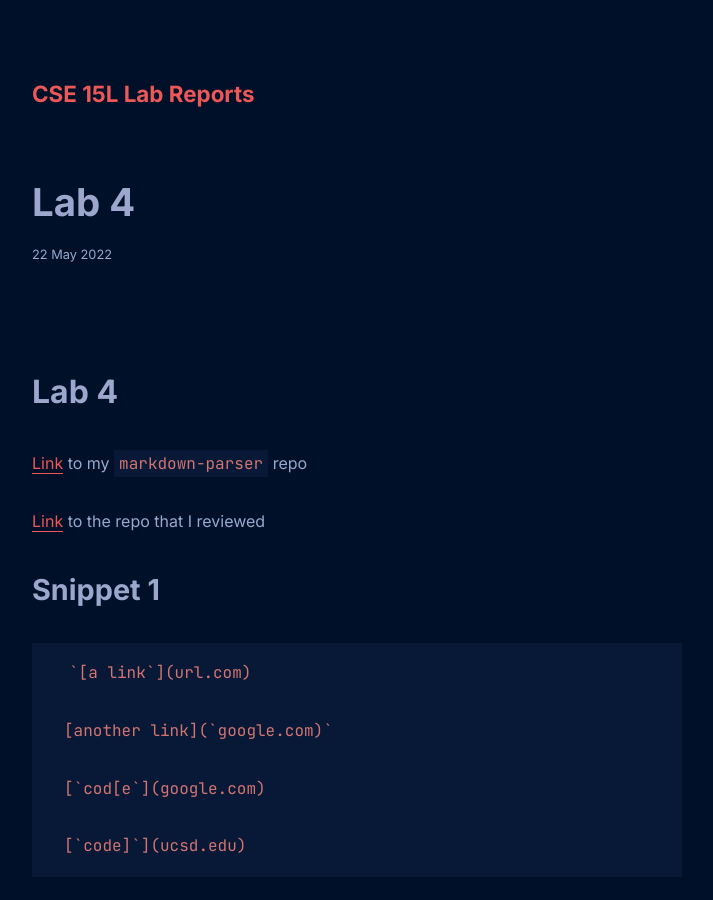
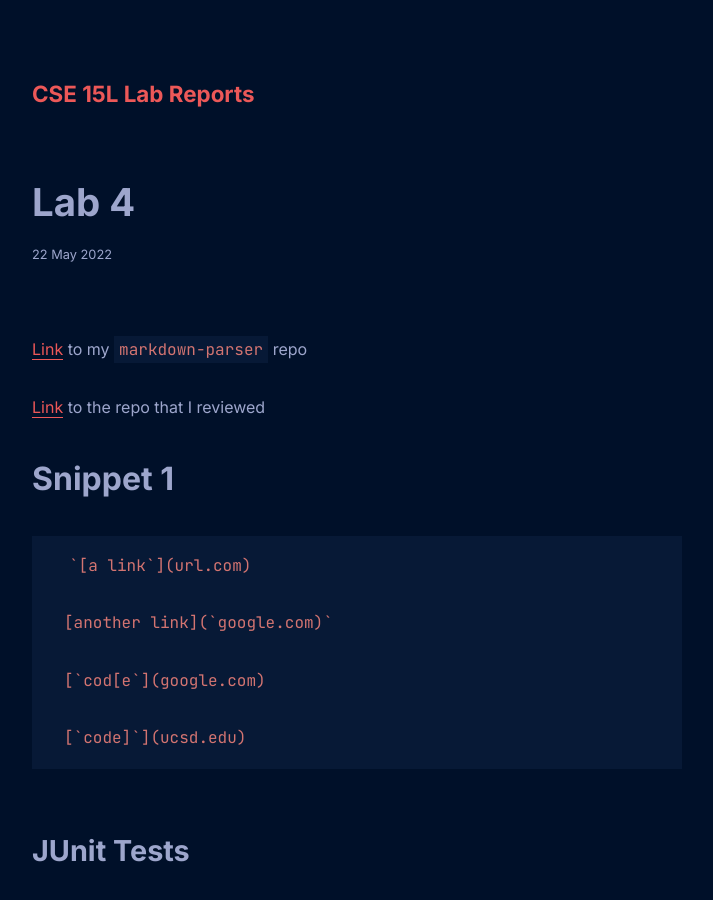
Before and after one commit to jenetic/cse15l-lab-reports, a Jekyll site: the page built from all_collections/_posts/2022-05-22-lab-4.md, in a window 1280 px wide and 900 px high. Shown: the whole window, without its empty margins (283-996 px from the left). Built offline with Jekyll 4.4.1, drawn with Linux system fonts in a browser that asks for light colours.

Commit message:
Update 2022-05-22-lab-4.md

````diff
--- a/all_collections/_posts/2022-05-22-lab-4.md
+++ b/all_collections/_posts/2022-05-22-lab-4.md
@@ -1,10 +1,8 @@
-# Lab 4
-
 [Link](https://github.com/srnq/markdown-parser) to my `markdown-parser` repo
 
 [Link](https://github.com/charvishukla/markdown_parser_2) to the repo that I reviewed
 
-## Snippet 1
+# Snippet 1
 ```
 `[a link`](url.com)
 
@@ -14,7 +12,7 @@
 
 [`code]`](ucsd.edu)
 ```
-### JUnit Tests
+## JUnit Tests
 I renamed the group's file name for `MarkdownParse` to `toReview`.
 
 ```
@@ -45,7 +43,7 @@ I used VScode's MD preview tool to decide what links to put in `exp`.
 [`code]`](ucsd.edu)
 
 
-### Running My Implementation
+## Running My Implementation
 ```
 1) testSnippet1(MarkdownParseTest)
 java.lang.AssertionError: expected:<[`google.com, google.com, ucsd.edu]> but was:<[url.com, `google.com, google.com, ucsd.edu]>
@@ -56,7 +54,7 @@ java.lang.AssertionError: expected:<[`google.com, google.com, ucsd.edu]> but was
         at MarkdownParseTest.testSnippet1(MarkdownParseTest.java:147)
 ```
 
-### Running Their Implementation
+## Running Their Implementation
 ```
 1) testSnippet1(MarkdownParseTest)
 java.lang.AssertionError: expected:<[`google.com, google.com, ucsd.edu]> but was:<[url.com, `google.com, google.com, ucsd.edu]>
@@ -66,10 +64,10 @@ java.lang.AssertionError: expected:<[`google.com, google.com, ucsd.edu]> but was
         at org.junit.Assert.assertEquals(Assert.java:146)
         at MarkdownParseTest.testSnippet1(MarkdownParseTest.java:147)
 ```
-### Changes
+## Changes
 A short code change I could implement is make the `getLinks()` method ignore brackets that are within a set of 2 backticks. This way, it would not count `[a link`](url.com) as a link because it would be missing the first bracket, as it is between two backpacks.
 
-## Snippet 2
+# Snippet 2
 ```
 [a [nested link](a.com)](b.com)
 
@@ -77,7 +75,7 @@ A short code change I could implement is make the `getLinks()` method ignore bra
 
 [some escaped \[ brackets \]](example.com)
 ```
-### JUnit Tests
+## JUnit Tests
 I renamed the group's file name for `MarkdownParse` to `toReview`.
 
 ```
@@ -105,7 +103,7 @@ I used VScode's MD preview tool to decide what links to put in `exp`.
 
 [some escaped \[ brackets \]](example.com)
 
-### Running My Implementation
+## Running My Implementation
 ```
 1) testSnippet2(MarkdownParseTest)
 java.lang.AssertionError: expected:<[a.com, a.com(()), example.com]> but was:<[a.com, a.com((, example.com]>
@@ -116,7 +114,7 @@ java.lang.AssertionError: expected:<[a.com, a.com(()), example.com]> but was:<[a
         at MarkdownParseTest.testSnippet2(MarkdownParseTest.java:159)
 ```
 
-### Running Their Implementation
+## Running Their Implementation
 ```
 1) testSnippet2(MarkdownParseTest)
 java.lang.AssertionError: expected:<[a.com, a.com(()), example.com]> but was:<[a.com, a.com((, example.com]>
@@ -126,10 +124,10 @@ java.lang.AssertionError: expected:<[a.com, a.com(()), example.com]> but was:<[a
         at org.junit.Assert.assertEquals(Assert.java:146)
         at MarkdownParseTest.testSnippet2(MarkdownParseTest.java:160)
 ```
-### Changes
+## Changes
 I think a more involved code change would be needed to fix the issue of nested parentheses. For example, the program would need to recognize which closing parentheses is the true closing parentheses, rather than it just being part of the link and this could get tricky when there are multiple opening and closing parentheses nested. For this, I can use a stack data structure to keep track of the nested parentheses.
 
-## Snippet 3
+# Snippet 3
 ```
 [this title text is really long and takes up more than
 one line
@@ -156,7 +154,7 @@ And there's still some more text after that.
 
 And then there's more text
 ```
-### JUnit Tests
+## JUnit Tests
 I renamed the group's file name for `MarkdownParse` to `toReview`.
 
 ```
@@ -203,7 +201,7 @@ And there's still some more text after that.
 
 And then there's more text
 
-### Running My Implementation
+## Running My Implementation
 ```
 1) testSnippet3(MarkdownParseTest)
 java.lang.AssertionError: expected:<[https://www.twitter.com, https://sites.google.com/eng.ucsd.edu/cse-15l-spring-2022/schedule, https://cse.ucsd.edu/]> but was:<[
@@ -216,7 +214,7 @@ https://sites.google.com/eng.ucsd.edu/cse-15l-spring-2022/schedule
         at MarkdownParseTest.testSnippet3(MarkdownParseTest.java:172)
 ```
 
-### Running Their Implementation
+## Running Their Implementation
 ```
 1) testSnippet3(MarkdownParseTest)
 java.lang.AssertionError: expected:<[https://www.twitter.com, https://sites.google.com/eng.ucsd.edu/cse-15l-spring-2022/schedule, https://cse.ucsd.edu/]> but was:<[
@@ -238,5 +236,5 @@ And there's still some more text after that.
         at org.junit.Assert.assertEquals(Assert.java:146)
         at MarkdownParseTest.testSnippet3(MarkdownParseTest.java:173)
 ```
-### Changes
+## Changes
 I think a more involved code change would be needed to fix the issue of nested parentheses. For example, the program would need to recognize which closing parentheses is the true closing parentheses, rather than it just being part of the link and this could get tricky when there are multiple opening and closing parentheses nested. For this, I can use a stack data structure to keep track of the nested parentheses.
````
